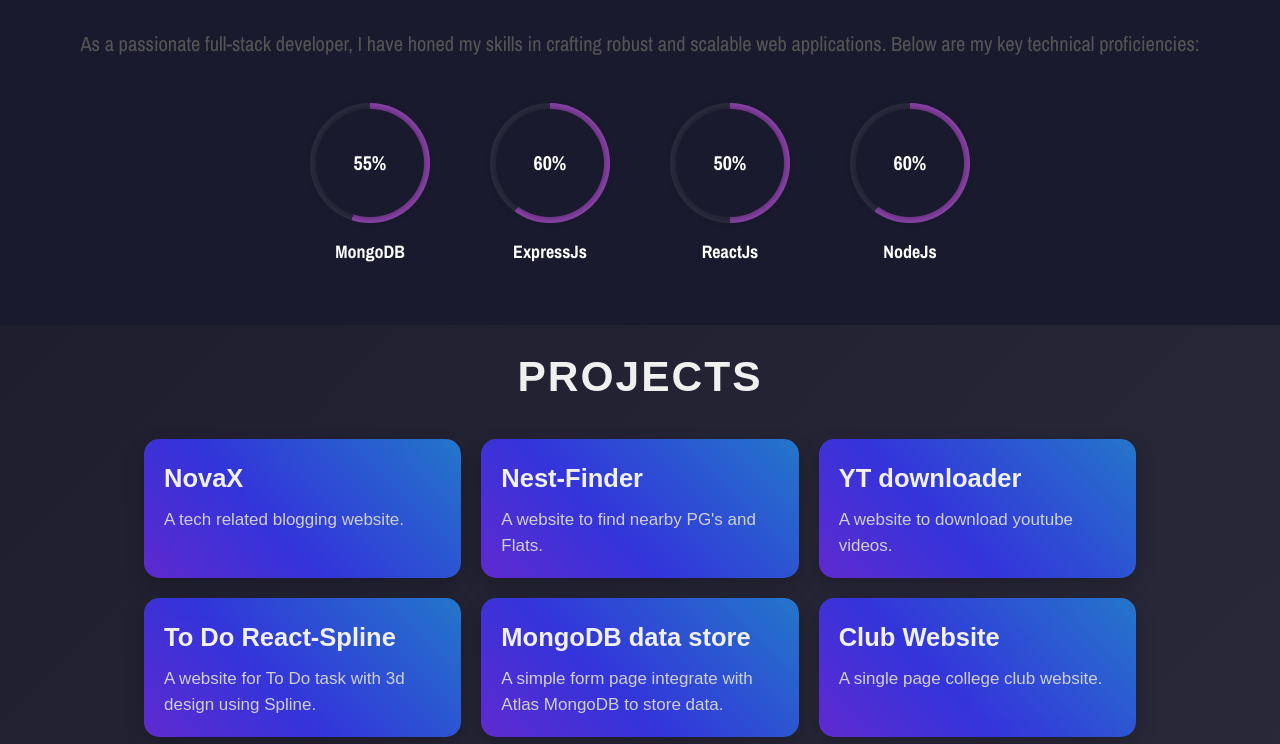
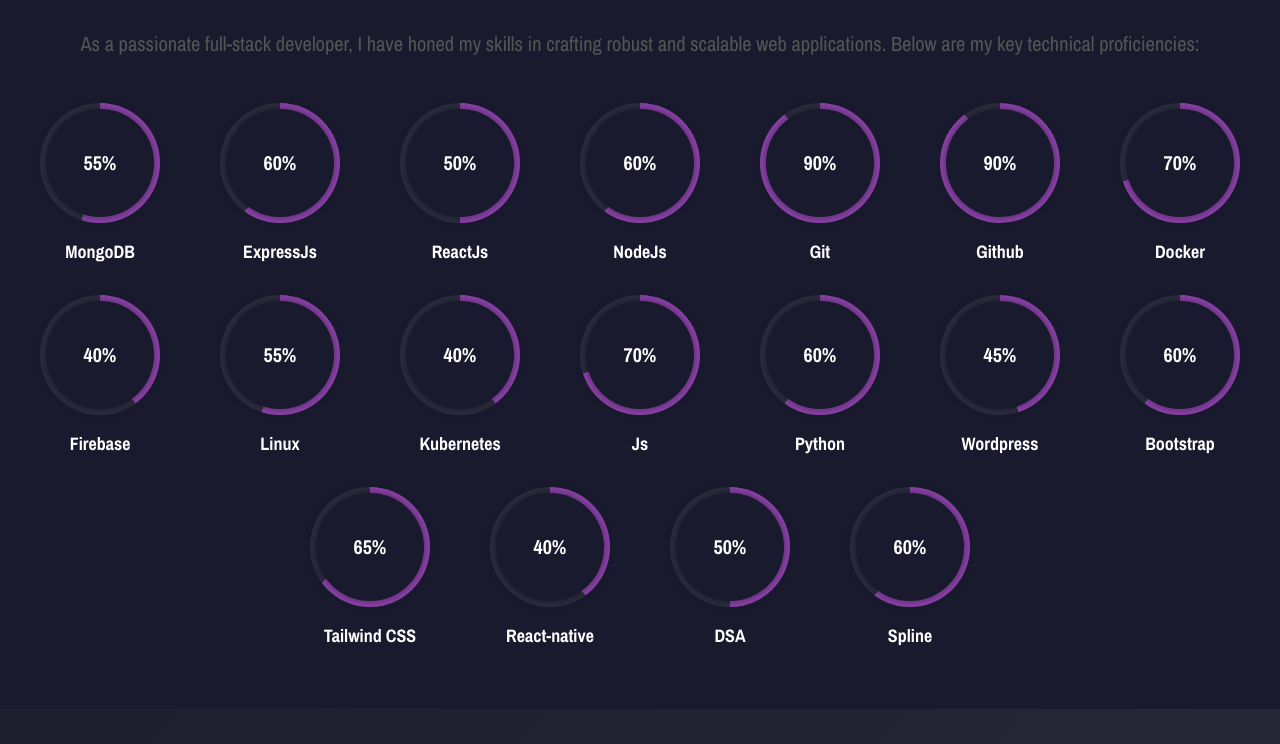
Before and after one commit to skyneon1/My_Portfolio, a React (Create React App) app: page / in a window 1280 px wide. Shown: the part 1379-2123 px from the top of the page. Built offline with nearby package versions, Linux system fonts and the light colour scheme.

Commit message:
Update Skills.js

```diff
--- a/src/components/Skills.js
+++ b/src/components/Skills.js
@@ -6,6 +6,22 @@
     { name: 'ExpressJs', percentage: 60 },
     { name: 'ReactJs', percentage: 50 },
     { name: 'NodeJs', percentage: 60 },
+    { name: 'Git', percentage: 90 },
+    { name: 'Github', percentage: 90 },
+    { name: 'Docker', percentage: 70 },
+    { name: 'Firebase', percentage: 40 },
+    { name: 'Linux', percentage: 55 },
+    { name: 'Kubernetes', percentage: 40 },
+    { name: 'Js', percentage: 70 },
+    { name: 'Python', percentage: 60 },
+    { name: 'Wordpress', percentage: 45 },
+    { name: 'Bootstrap', percentage: 60 },
+    { name: 'Tailwind CSS', percentage: 65 },
+    { name: 'React-native', percentage: 40 },
+    { name: 'DSA', percentage: 50 },
+    { name: 'Spline', percentage: 60 },
+
+
 ];
 
 const Skills = () => {
```
